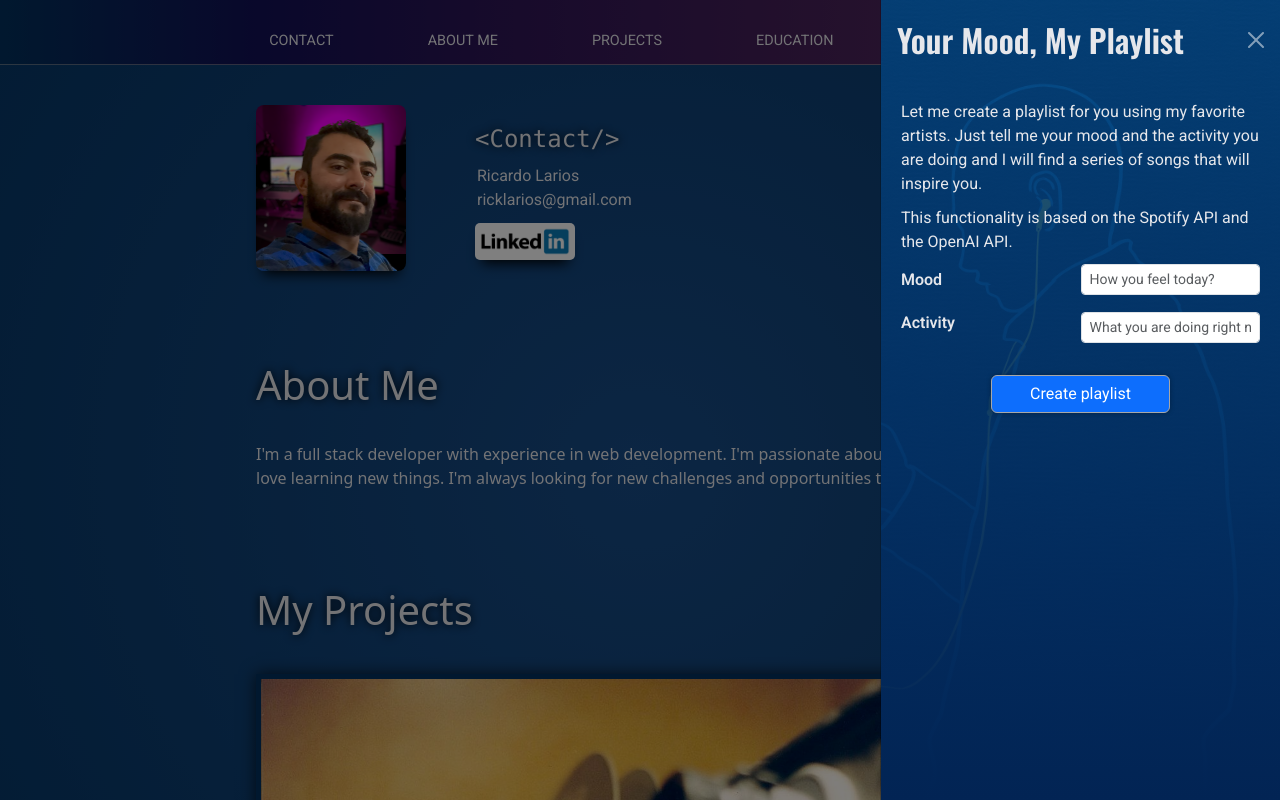
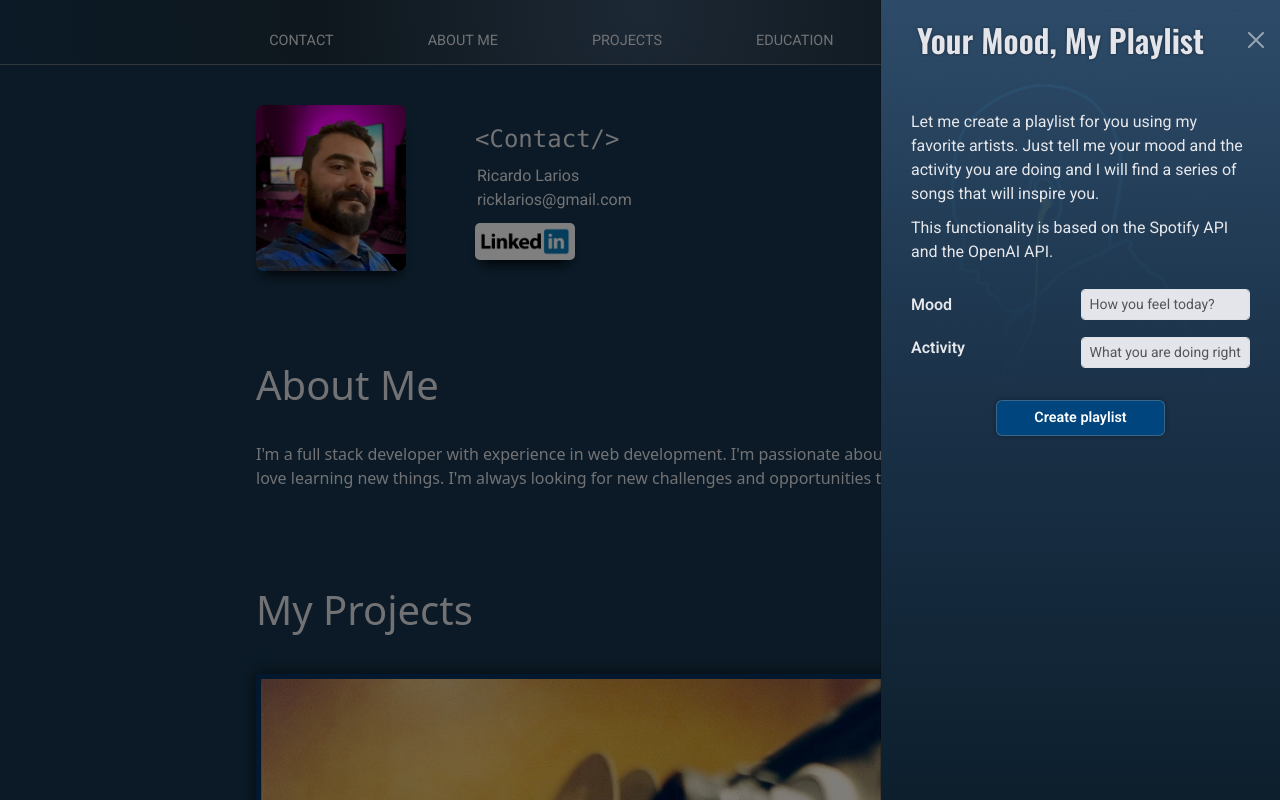
Before and after one commit to ricklarios/web-portafolio, a React (Create React App) app: page / in a window 1280 px wide. Both pictures are taken after a click on the element "Create Playlist". Shown: the top 800 px of the page. Built offline with nearby package versions, Linux system fonts and the light colour scheme.

Commit message:
Modify main colors

```diff
--- a/src/components/Offcanvas.jsx
+++ b/src/components/Offcanvas.jsx
@@ -179,10 +179,7 @@ function OffcanvasComponent() {
                 />
                 {/* <Form.Text>Tell me what you are doing right now</Form.Text> */}
               </Form.Group>
-              <Button
-                type="submit"
-                className="create-btn btn w-50 align-self-center mt-3"
-              >
+              <Button type="submit" className="btn w-50 align-self-center mt-3">
                 {showSpinner && (
                   <Spinner
                     animation="grow"
@@ -198,13 +195,13 @@ function OffcanvasComponent() {
             </Form>
             {showPlaylist && (
               <div className="d-flex flex-column align-items-center">
+                <Playlist songs={playlist}></Playlist>
                 <img
                   onClick={handlePlayOnSpotify}
                   alt=""
                   className="spotify-btn m-3"
                   src={listenOnSpotify}
                 ></img>
-                <Playlist songs={playlist}></Playlist>
               </div>
             )}
             {showError && (
--- a/src/components/Playlist.jsx
+++ b/src/components/Playlist.jsx
@@ -4,12 +4,12 @@ import "../styles/components/playlist.css";
 const Playlist = ({ songs }) => {
   return (
     <div className="playlist-container">
-      <h2 className="fs-4 text-center">Your custom playlist:</h2>
-      <div className="playlist">
+      <h2 className="text-center">Your custom playlist:</h2>
+      <div className="playlist-text">
         {songs.map((song, index) => (
           <div key={index} className="d-flex flex-row gap-3 mb-1">
-            <p className="fs-6">{index + 1}</p>
-            <div className="title-artist w-100 m-0 d-flex flex-row justify-content-between align-items-center gap-1">
+            <p className="index">{index + 1}</p>
+            <div className="title-artist w-100 m-0 d-flex flex-row flex-wrap justify-content-start align-items-center gap-1">
               <p className="">{song.name}</p>
               <p className="text-end">{song.artists[0].name}</p>
             </div>
--- a/src/styles/App.css
+++ b/src/styles/App.css
@@ -1,5 +1,6 @@
 .App {
   width: 100%;
-  background-image: radial-gradient(circle at 50% 16.99%, #184c87 0, #01315e 50%, #000f2b 100%);;
-  color: #e6e7eb;
+  /* background-image: radial-gradient(circle at 120.71% 50%, #6c3f60 0, #61355d 16.67%, #542a5b 33.33%, #441f59 50%, #301657 66.67%, #121056 83.33%, #02315E 100%); */
+  background-color: #16354D;
+  color: #E4E5EA;
 }
--- a/src/styles/components/header.css
+++ b/src/styles/components/header.css
@@ -8,7 +8,9 @@
     height: 65px;
     width: 100%;
     border-bottom: 1px solid #a7a7a785;
-    background-image: radial-gradient(circle at 120.71% 50%, #6c3f60 0, #61355d 16.67%, #542a5b 33.33%, #441f59 50%, #301657 66.67%, #121056 83.33%, #02315E 100%);
+    background-image: radial-gradient(circle at 50% 16.99%, #39516a 0, #1d2f3b 50%, #16354D 100%);
+    /* background-color: #16354D; */
+    color: #E4E5EA;
 }
 .header nav {
     height: 100%;
@@ -37,6 +39,7 @@
 }
 
 .nav-list button:hover {
-    background-color: #1b2f3fe2;
-    color: #d07afe;
+    background-color: #6B99C3;
+    color: #16354D;
+     font-weight: 400;
 }
--- a/src/styles/components/main-section.css
+++ b/src/styles/components/main-section.css
@@ -17,7 +17,7 @@
     margin: auto;
 }
 .main-section h1 {
-    text-shadow: 0px 0px 10px #000000;
+    /* text-shadow: 0px 0px 10px #000000; */
 }
 .out-of-view {
     position: fixed;
--- a/src/styles/components/offcanvas.css
+++ b/src/styles/components/offcanvas.css
@@ -17,7 +17,7 @@
 }
 .offcanvas-component .offcanvas-title {
     font-family: "Oswald", cursive;
-    font-size: 1.2rem;
+    font-size: 1.5vw;
     font-weight: 500;
     font-style: normal;
     /* background-image: linear-gradient(to bottom, #e68e01 0%, #e58d00 10%, #e36200 100%);
@@ -27,7 +27,7 @@
     text-shadow: none;
     margin: 0;
 }
-.offcanvas-component .btn {
+.offcanvas-component .btn, .offcanvas-expand .btn {
     background-color: #00457E;
     border-color: #a7a7a757;
     box-shadow: 0 0 5px rgba(0, 0, 0, 0.299);
@@ -35,7 +35,7 @@
     font-size: 0.9rem;
     font-weight: 600;
 }
-.offcanvas-component .btn:hover {
+.offcanvas-component .btn:hover, .offcanvas-expand .btn:hover {
         background-color: #0058A9;
         border-color: #a7a7a7;
         box-shadow: 0 0 5px rgba(0, 0, 0, 0.5);
@@ -79,16 +79,17 @@
     font-family: "Oswald", cursive;
     font-size: 2rem;
     font-weight: 600;
-    text-align: center;
+    padding-inline: 10px;
+    color: #E4E5EA;
     /* background-image: linear-gradient(to bottom, #e68e01 0%, #e58d00 10%, #e36200 100%);
     background-clip: text;
     -webkit-background-clip: text;
     -webkit-text-fill-color: transparent; */
-    text-shadow: none;
+    text-shadow: 0 0 3px rgba(0, 0, 0, 0.523);
     margin: 0;
 }
 .offcanvas-expand .offcanvas-bg {
-    background: linear-gradient(to bottom, #034684dc 0%, #022454 100%);
+    background: linear-gradient(to bottom, #315374e4 0%, #1a3148 50%, #0d1f2d 100%);
     height: 500%;
 }
 .offcanvas-expand .offcanvas-body {
@@ -96,20 +97,28 @@
     flex-direction: column;
     align-items: center;
     gap: 10px;
-    padding: 20px;
+    padding: 30px;
     font-family: "Roboto", sans-serif;
     font-size: 1rem;
+    overflow: hidden;
 }
 .offcanvas-expand p {
     margin: 0;
 }
+.offcanvas-expand form {
+    margin-top: 15px;
+}
 .offcanvas-expand .create-btn {
-    border: 1px solid #a7a7a7;
-    /* background-image: linear-gradient(to bottom, #e68e01 0%, #e58d00 10%, #e36200 100%); */
+    background-color: #00457E;
+    border-color: #a7a7a757;
     box-shadow: 0 0 5px rgba(0, 0, 0, 0.299);
+    font-family: "Roboto", sans-serif;
+    font-size: 0.9rem;
+    font-weight: 600;
 }
 .offcanvas-expand .create-btn:hover {
     /* background-image: linear-gradient(to bottom, #ffab23 0%, #ff991d 10%, #ff7a15 100%); */
+    background-color: #476785;
     border: 1px solid #e6e7eb;
 }
 .offcanvas-expand .spotify-btn  {
@@ -122,6 +131,10 @@
 }
 .offcanvas-expand .form-label {
     font-weight: 600;
+}
+.offcanvas-expand .form-control {
+    color: #0C151C;
+    background-color: #E4E5EA;
 }
 .offcanvas-expand .form-text {
     color:#e6e7eb;
@@ -141,8 +154,8 @@
         margin: 0;
     }
 
-    .offcanvas-component h1 {
-        font-size: 1.5vw;
+    .offcanvas-component  .offcanvas-title {
+        font-size: 2vw;
         margin: 0;
         padding: 0 10px;
     }
@@ -177,10 +190,6 @@
         height: 3vh;
         align-self: center;
     }
-
-    .openai-logo {
-
-    }
 }
 
 @media (max-width: 768px) {
--- a/src/styles/components/playlist.css
+++ b/src/styles/components/playlist.css
@@ -2,23 +2,27 @@
     background-color: rgb(0, 0, 0, 0.5);
     padding: 10px;
     border-radius: 10px;
-}
-.playlist-container h2 {
-font-size: 0.8vw;
+    width: 325px;
+;}
+.playlist-container > h2 {
+font-size: 1.7rem;
 font-family: "Oswald", cursive;
 font-weight: 600;
-/* background-image: linear-gradient(to bottom, #01e63e 0%, #01cb37 10%, #01a42c 100%);
-background-clip: text;
--webkit-background-clip: text;
--webkit-text-fill-color: transparent; */
-
+}
+.playlist-container .index {
+    font-family: "Roboto", sans-serif;
+    font-size: 0.9rem;
+    padding: 1px;
+    color: #a8c5e0;
 }
 .title-artist :first-child {
     font-family: "Roboto", sans-serif;
-    font-size: 0.9vw;
+    font-size: 0.9rem;
     padding: 1px;
+    color: #E4E5EA;
 }
 .title-artist :nth-child(2) {
     font-family: "Roboto", sans-serif;
     font-size: 0.8vw;
+    color: #8cb7df;
 }
```
